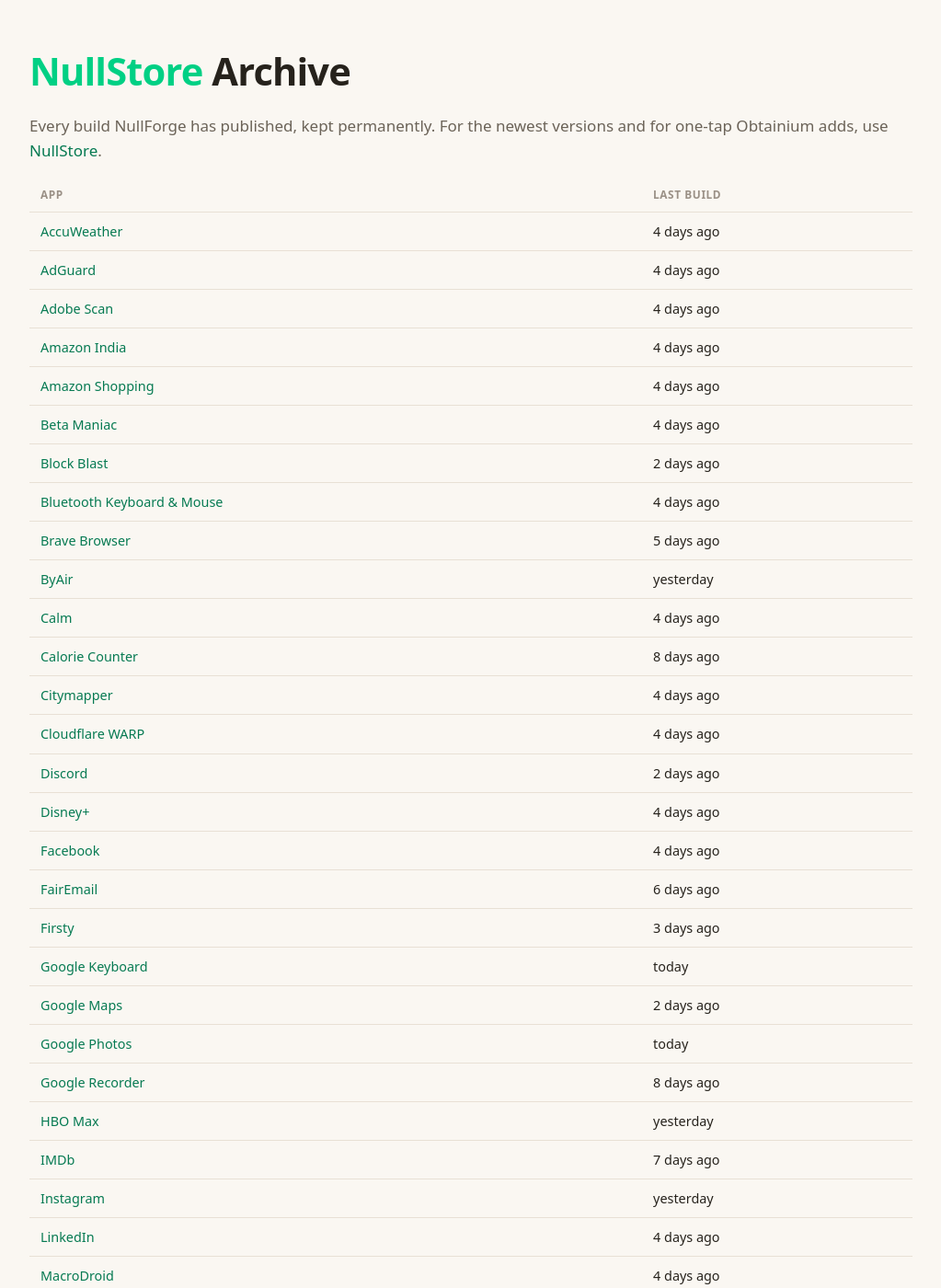
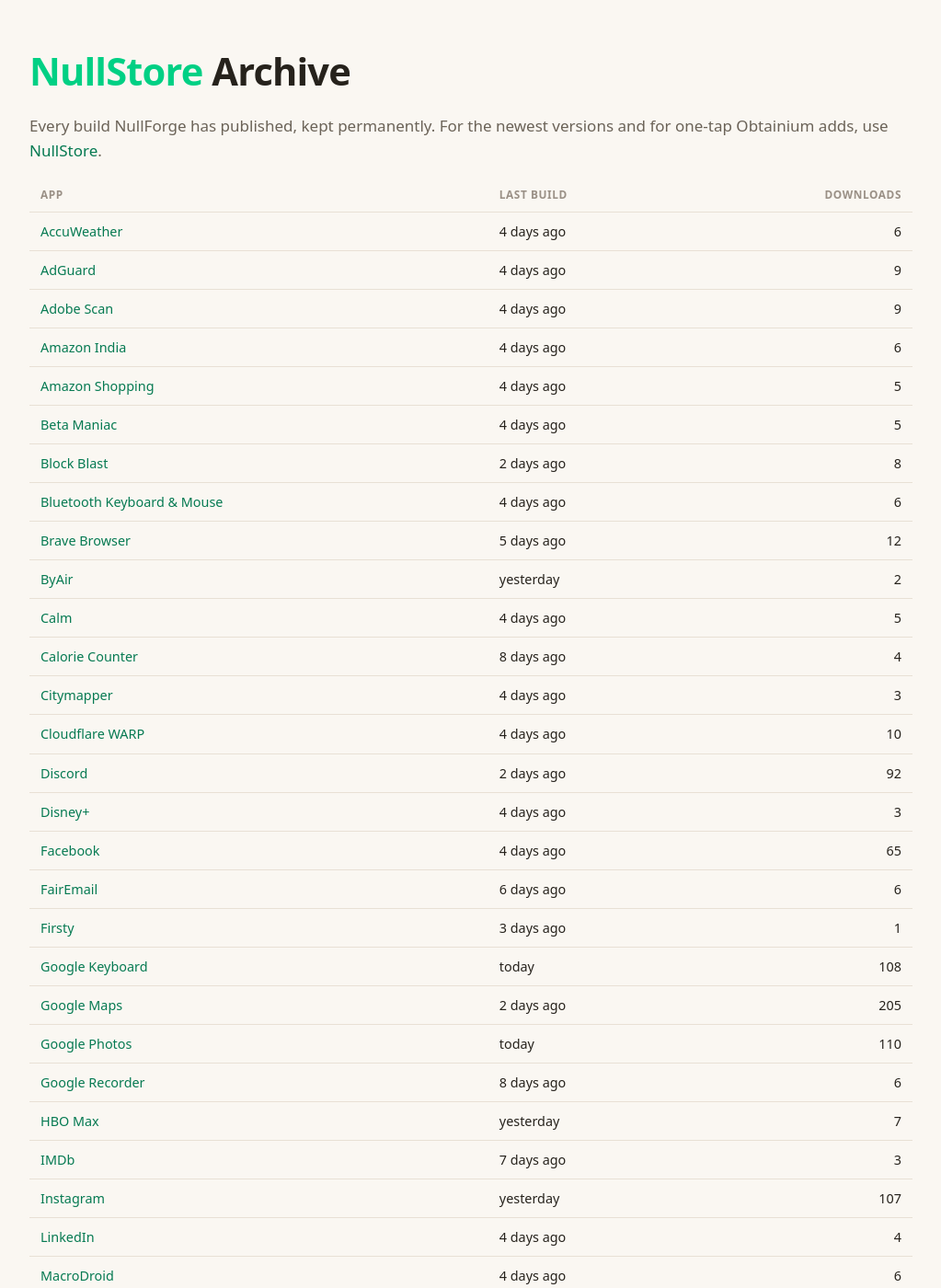
Before and after one commit to nullcpy/archive, a Jekyll site: the page built from index.md, in a window 1280 px wide and 1400 px high. Shown: the whole window at 92% size, without its empty margins (128-1151 px from the left). Built offline with Jekyll 4.4.1, drawn with Linux system fonts in a browser that asks for light colours; some of the changed text lies outside the part shown.

Commit message:
chore: rebuild the archive Pages surface [skip ci]

```diff
--- a/index.md
+++ b/index.md
@@ -6,76 +6,76 @@ title: NullStore Archive
 
 Every build NullForge has published, kept permanently. For the newest versions and for one-tap Obtainium adds, use [NullStore](https://nullcpy.github.io/nullstore).
 
-| App | Last build |
-|---|---|
-| [AccuWeather](https://nullcpy.github.io/archive/apps/accuweather/) | <time datetime="2026-10-28T18:46:43Z" data-relative>2026-10-28</time> |
-| [AdGuard](https://nullcpy.github.io/archive/apps/adguard/) | <time datetime="2026-10-28T18:46:43Z" data-relative>2026-10-28</time> |
-| [Adobe Scan](https://nullcpy.github.io/archive/apps/adobescan/) | <time datetime="2026-10-28T18:46:43Z" data-relative>2026-10-28</time> |
-| [Amazon India](https://nullcpy.github.io/archive/apps/amazonindia/) | <time datetime="2026-10-28T18:46:43Z" data-relative>2026-10-28</time> |
-| [Amazon Shopping](https://nullcpy.github.io/archive/apps/amazonshopping/) | <time datetime="2026-10-28T18:46:43Z" data-relative>2026-10-28</time> |
-| [Beta Maniac](https://nullcpy.github.io/archive/apps/betamaniac/) | <time datetime="2026-10-28T18:46:43Z" data-relative>2026-10-28</time> |
-| [Block Blast](https://nullcpy.github.io/archive/apps/blockblast/) | <time datetime="2026-10-30T00:01:56Z" data-relative>2026-10-30</time> |
-| [Bluetooth Keyboard & Mouse](https://nullcpy.github.io/archive/apps/bluetoothkeyboardmouse/) | <time datetime="2026-10-28T18:46:43Z" data-relative>2026-10-28</time> |
-| [Brave Browser](https://nullcpy.github.io/archive/apps/bravebrowser/) | <time datetime="2026-10-27T04:25:16Z" data-relative>2026-10-27</time> |
-| [ByAir](https://nullcpy.github.io/archive/apps/byair/) | <time datetime="2026-10-31T17:47:02Z" data-relative>2026-10-31</time> |
-| [Calm](https://nullcpy.github.io/archive/apps/calm/) | <time datetime="2026-10-28T18:46:43Z" data-relative>2026-10-28</time> |
-| [Calorie Counter](https://nullcpy.github.io/archive/apps/caloriecounter/) | <time datetime="2026-10-24T09:35:38Z" data-relative>2026-10-24</time> |
-| [Citymapper](https://nullcpy.github.io/archive/apps/citymapper/) | <time datetime="2026-10-28T18:46:43Z" data-relative>2026-10-28</time> |
-| [Cloudflare WARP](https://nullcpy.github.io/archive/apps/cloudflarewarp/) | <time datetime="2026-10-28T18:46:43Z" data-relative>2026-10-28</time> |
-| [Discord](https://nullcpy.github.io/archive/apps/discord/) | <time datetime="2026-10-30T15:18:38Z" data-relative>2026-10-30</time> |
-| [Disney+](https://nullcpy.github.io/archive/apps/disney/) | <time datetime="2026-10-28T21:22:56Z" data-relative>2026-10-28</time> |
-| [Facebook](https://nullcpy.github.io/archive/apps/facebook/) | <time datetime="2026-10-28T21:22:56Z" data-relative>2026-10-28</time> |
-| [FairEmail](https://nullcpy.github.io/archive/apps/fairemail/) | <time datetime="2026-10-26T11:06:43Z" data-relative>2026-10-26</time> |
-| [Firsty](https://nullcpy.github.io/archive/apps/firsty/) | <time datetime="2026-10-29T06:46:20Z" data-relative>2026-10-29</time> |
-| [Google Keyboard](https://nullcpy.github.io/archive/apps/googlekeyboard/) | <time datetime="2026-11-01T05:59:29Z" data-relative>2026-11-01</time> |
-| [Google Maps](https://nullcpy.github.io/archive/apps/googlemaps/) | <time datetime="2026-10-30T23:51:29Z" data-relative>2026-10-30</time> |
-| [Google Photos](https://nullcpy.github.io/archive/apps/googlephotos/) | <time datetime="2026-11-01T06:05:23Z" data-relative>2026-11-01</time> |
-| [Google Recorder](https://nullcpy.github.io/archive/apps/googlerecorder/) | <time datetime="2026-10-24T09:35:38Z" data-relative>2026-10-24</time> |
-| [HBO Max](https://nullcpy.github.io/archive/apps/hbomax/) | <time datetime="2026-10-31T20:14:45Z" data-relative>2026-10-31</time> |
-| [IMDb](https://nullcpy.github.io/archive/apps/imdb/) | <time datetime="2026-10-25T15:56:22Z" data-relative>2026-10-25</time> |
-| [Instagram](https://nullcpy.github.io/archive/apps/instagram/) | <time datetime="2026-10-31T23:24:18Z" data-relative>2026-10-31</time> |
-| [LinkedIn](https://nullcpy.github.io/archive/apps/linkedin/) | <time datetime="2026-10-28T18:46:43Z" data-relative>2026-10-28</time> |
-| [MacroDroid](https://nullcpy.github.io/archive/apps/macrodroid/) | <time datetime="2026-10-28T18:46:43Z" data-relative>2026-10-28</time> |
-| [Messenger](https://nullcpy.github.io/archive/apps/messenger/) | <time datetime="2026-10-31T17:47:02Z" data-relative>2026-10-31</time> |
-| [Microsoft Lens](https://nullcpy.github.io/archive/apps/microsoftlens/) | <time datetime="2026-10-24T12:57:28Z" data-relative>2026-10-24</time> |
-| [Microsoft Word](https://nullcpy.github.io/archive/apps/microsoftword/) | <time datetime="2026-10-28T18:46:43Z" data-relative>2026-10-28</time> |
-| [Musicolet](https://nullcpy.github.io/archive/apps/musicolet/) | <time datetime="2026-10-31T11:01:53Z" data-relative>2026-10-31</time> |
-| [Musicolet Cast Plugin](https://nullcpy.github.io/archive/apps/musicoletcastplugin/) | <time datetime="2026-10-31T11:01:53Z" data-relative>2026-10-31</time> |
-| [MyFitnessPal](https://nullcpy.github.io/archive/apps/myfitnesspal/) | <time datetime="2026-10-26T11:06:43Z" data-relative>2026-10-26</time> |
-| [Netflix](https://nullcpy.github.io/archive/apps/netflix/) | <time datetime="2026-10-31T20:14:45Z" data-relative>2026-10-31</time> |
-| [Ninja VPN](https://nullcpy.github.io/archive/apps/ninjavpn/) | <time datetime="2026-10-28T18:46:43Z" data-relative>2026-10-28</time> |
-| [Offline Games](https://nullcpy.github.io/archive/apps/offlinegames/) | <time datetime="2026-10-26T21:13:33Z" data-relative>2026-10-26</time> |
-| [Peacock](https://nullcpy.github.io/archive/apps/peacock/) | <time datetime="2026-10-31T20:14:45Z" data-relative>2026-10-31</time> |
-| [Photomath](https://nullcpy.github.io/archive/apps/photomath/) | <time datetime="2026-10-29T11:37:32Z" data-relative>2026-10-29</time> |
-| [PicsArt](https://nullcpy.github.io/archive/apps/picsart/) | <time datetime="2026-10-28T18:46:43Z" data-relative>2026-10-28</time> |
-| [Pinterest](https://nullcpy.github.io/archive/apps/pinterest/) | <time datetime="2026-10-26T11:06:43Z" data-relative>2026-10-26</time> |
-| [pixiv](https://nullcpy.github.io/archive/apps/pixiv/) | <time datetime="2026-10-24T09:35:38Z" data-relative>2026-10-24</time> |
-| [PlutoTV](https://nullcpy.github.io/archive/apps/plutotv/) | <time datetime="2026-10-31T20:14:45Z" data-relative>2026-10-31</time> |
-| [Pocket Casts](https://nullcpy.github.io/archive/apps/pocketcasts/) | <time datetime="2026-10-28T18:46:43Z" data-relative>2026-10-28</time> |
-| [Pocket Whip](https://nullcpy.github.io/archive/apps/pocketwhip/) | <time datetime="2026-10-24T16:43:37Z" data-relative>2026-10-24</time> |
-| [Prime Video](https://nullcpy.github.io/archive/apps/primevideo/) | <time datetime="2026-10-31T20:14:45Z" data-relative>2026-10-31</time> |
-| [Proton Mail](https://nullcpy.github.io/archive/apps/protonmail/) | <time datetime="2026-10-31T11:01:53Z" data-relative>2026-10-31</time> |
-| [Proton Pass](https://nullcpy.github.io/archive/apps/protonpass/) | <time datetime="2026-10-31T11:01:53Z" data-relative>2026-10-31</time> |
-| [Proton VPN](https://nullcpy.github.io/archive/apps/protonvpn/) | <time datetime="2026-10-31T11:01:53Z" data-relative>2026-10-31</time> |
-| [RAR](https://nullcpy.github.io/archive/apps/rar/) | <time datetime="2026-10-28T18:46:43Z" data-relative>2026-10-28</time> |
-| [Reddit](https://nullcpy.github.io/archive/apps/reddit/) | <time datetime="2026-10-31T17:39:38Z" data-relative>2026-10-31</time> |
-| [Remote for Android TV](https://nullcpy.github.io/archive/apps/remoteforandroidtv/) | <time datetime="2026-11-01T06:05:23Z" data-relative>2026-11-01</time> |
-| [Send Files to TV](https://nullcpy.github.io/archive/apps/sendfilestotv/) | <time datetime="2026-10-28T18:46:43Z" data-relative>2026-10-28</time> |
-| [Showly](https://nullcpy.github.io/archive/apps/showly/) | <time datetime="2026-10-31T11:01:53Z" data-relative>2026-10-31</time> |
-| [Sofascore](https://nullcpy.github.io/archive/apps/sofascore/) | <time datetime="2026-10-26T11:06:43Z" data-relative>2026-10-26</time> |
-| [SoundCloud](https://nullcpy.github.io/archive/apps/soundcloud/) | <time datetime="2026-10-24T09:35:38Z" data-relative>2026-10-24</time> |
-| [Strava](https://nullcpy.github.io/archive/apps/strava/) | <time datetime="2026-10-29T11:37:32Z" data-relative>2026-10-29</time> |
-| [Telegram](https://nullcpy.github.io/archive/apps/telegram/) | <time datetime="2026-10-31T17:47:02Z" data-relative>2026-10-31</time> |
-| [TeraBox](https://nullcpy.github.io/archive/apps/terabox/) | <time datetime="2026-10-31T11:01:53Z" data-relative>2026-10-31</time> |
-| [Termius](https://nullcpy.github.io/archive/apps/termius/) | <time datetime="2026-10-28T18:46:43Z" data-relative>2026-10-28</time> |
-| [The Weather Channel](https://nullcpy.github.io/archive/apps/theweatherchannel/) | <time datetime="2026-10-28T18:46:43Z" data-relative>2026-10-28</time> |
-| [TikTok](https://nullcpy.github.io/archive/apps/tiktok/) | <time datetime="2026-10-27T04:25:16Z" data-relative>2026-10-27</time> |
-| [Truecaller](https://nullcpy.github.io/archive/apps/truecaller/) | <time datetime="2026-10-26T11:06:43Z" data-relative>2026-10-26</time> |
-| [Twitch](https://nullcpy.github.io/archive/apps/twitch/) | <time datetime="2026-10-31T20:14:45Z" data-relative>2026-10-31</time> |
-| [Twitter](https://nullcpy.github.io/archive/apps/twitter/) | <time datetime="2026-10-30T00:01:56Z" data-relative>2026-10-30</time> |
-| [Viber](https://nullcpy.github.io/archive/apps/viber/) | <time datetime="2026-10-24T09:35:38Z" data-relative>2026-10-24</time> |
-| [ViX](https://nullcpy.github.io/archive/apps/vix/) | <time datetime="2026-10-28T21:22:56Z" data-relative>2026-10-28</time> |
-| [Windscribe VPN](https://nullcpy.github.io/archive/apps/windscribevpn/) | <time datetime="2026-10-28T18:46:43Z" data-relative>2026-10-28</time> |
-| [YouTube](https://nullcpy.github.io/archive/apps/youtube/) | <time datetime="2026-10-31T17:39:38Z" data-relative>2026-10-31</time> |
-| [YouTube Music](https://nullcpy.github.io/archive/apps/youtubemusic/) | <time datetime="2026-10-31T17:39:38Z" data-relative>2026-10-31</time> |
-| [Zalo](https://nullcpy.github.io/archive/apps/zalo/) | <time datetime="2026-10-30T15:18:38Z" data-relative>2026-10-30</time> |
+| App | Last build | Downloads |
+|---|---|---:|
+| [AccuWeather](https://nullcpy.github.io/archive/apps/accuweather/) | <time datetime="2026-10-28T18:46:43Z" data-relative>2026-10-28</time> | 6 |
+| [AdGuard](https://nullcpy.github.io/archive/apps/adguard/) | <time datetime="2026-10-28T18:46:43Z" data-relative>2026-10-28</time> | 9 |
+| [Adobe Scan](https://nullcpy.github.io/archive/apps/adobescan/) | <time datetime="2026-10-28T18:46:43Z" data-relative>2026-10-28</time> | 9 |
+| [Amazon India](https://nullcpy.github.io/archive/apps/amazonindia/) | <time datetime="2026-10-28T18:46:43Z" data-relative>2026-10-28</time> | 6 |
+| [Amazon Shopping](https://nullcpy.github.io/archive/apps/amazonshopping/) | <time datetime="2026-10-28T18:46:43Z" data-relative>2026-10-28</time> | 5 |
+| [Beta Maniac](https://nullcpy.github.io/archive/apps/betamaniac/) | <time datetime="2026-10-28T18:46:43Z" data-relative>2026-10-28</time> | 5 |
+| [Block Blast](https://nullcpy.github.io/archive/apps/blockblast/) | <time datetime="2026-10-30T00:01:56Z" data-relative>2026-10-30</time> | 8 |
+| [Bluetooth Keyboard & Mouse](https://nullcpy.github.io/archive/apps/bluetoothkeyboardmouse/) | <time datetime="2026-10-28T18:46:43Z" data-relative>2026-10-28</time> | 6 |
+| [Brave Browser](https://nullcpy.github.io/archive/apps/bravebrowser/) | <time datetime="2026-10-27T04:25:16Z" data-relative>2026-10-27</time> | 12 |
+| [ByAir](https://nullcpy.github.io/archive/apps/byair/) | <time datetime="2026-10-31T17:47:02Z" data-relative>2026-10-31</time> | 2 |
+| [Calm](https://nullcpy.github.io/archive/apps/calm/) | <time datetime="2026-10-28T18:46:43Z" data-relative>2026-10-28</time> | 5 |
+| [Calorie Counter](https://nullcpy.github.io/archive/apps/caloriecounter/) | <time datetime="2026-10-24T09:35:38Z" data-relative>2026-10-24</time> | 4 |
+| [Citymapper](https://nullcpy.github.io/archive/apps/citymapper/) | <time datetime="2026-10-28T18:46:43Z" data-relative>2026-10-28</time> | 3 |
+| [Cloudflare WARP](https://nullcpy.github.io/archive/apps/cloudflarewarp/) | <time datetime="2026-10-28T18:46:43Z" data-relative>2026-10-28</time> | 10 |
+| [Discord](https://nullcpy.github.io/archive/apps/discord/) | <time datetime="2026-10-30T15:18:38Z" data-relative>2026-10-30</time> | 92 |
+| [Disney+](https://nullcpy.github.io/archive/apps/disney/) | <time datetime="2026-10-28T21:22:56Z" data-relative>2026-10-28</time> | 3 |
+| [Facebook](https://nullcpy.github.io/archive/apps/facebook/) | <time datetime="2026-10-28T21:22:56Z" data-relative>2026-10-28</time> | 65 |
+| [FairEmail](https://nullcpy.github.io/archive/apps/fairemail/) | <time datetime="2026-10-26T11:06:43Z" data-relative>2026-10-26</time> | 6 |
+| [Firsty](https://nullcpy.github.io/archive/apps/firsty/) | <time datetime="2026-10-29T06:46:20Z" data-relative>2026-10-29</time> | 1 |
+| [Google Keyboard](https://nullcpy.github.io/archive/apps/googlekeyboard/) | <time datetime="2026-11-01T05:59:29Z" data-relative>2026-11-01</time> | 108 |
+| [Google Maps](https://nullcpy.github.io/archive/apps/googlemaps/) | <time datetime="2026-10-30T23:51:29Z" data-relative>2026-10-30</time> | 205 |
+| [Google Photos](https://nullcpy.github.io/archive/apps/googlephotos/) | <time datetime="2026-11-01T06:05:23Z" data-relative>2026-11-01</time> | 110 |
+| [Google Recorder](https://nullcpy.github.io/archive/apps/googlerecorder/) | <time datetime="2026-10-24T09:35:38Z" data-relative>2026-10-24</time> | 6 |
+| [HBO Max](https://nullcpy.github.io/archive/apps/hbomax/) | <time datetime="2026-10-31T20:14:45Z" data-relative>2026-10-31</time> | 7 |
+| [IMDb](https://nullcpy.github.io/archive/apps/imdb/) | <time datetime="2026-10-25T15:56:22Z" data-relative>2026-10-25</time> | 3 |
+| [Instagram](https://nullcpy.github.io/archive/apps/instagram/) | <time datetime="2026-10-31T23:24:18Z" data-relative>2026-10-31</time> | 107 |
+| [LinkedIn](https://nullcpy.github.io/archive/apps/linkedin/) | <time datetime="2026-10-28T18:46:43Z" data-relative>2026-10-28</time> | 4 |
+| [MacroDroid](https://nullcpy.github.io/archive/apps/macrodroid/) | <time datetime="2026-10-28T18:46:43Z" data-relative>2026-10-28</time> | 6 |
+| [Messenger](https://nullcpy.github.io/archive/apps/messenger/) | <time datetime="2026-10-31T17:47:02Z" data-relative>2026-10-31</time> | 22 |
+| [Microsoft Lens](https://nullcpy.github.io/archive/apps/microsoftlens/) | <time datetime="2026-10-24T12:57:28Z" data-relative>2026-10-24</time> | 4 |
+| [Microsoft Word](https://nullcpy.github.io/archive/apps/microsoftword/) | <time datetime="2026-10-28T18:46:43Z" data-relative>2026-10-28</time> | 24 |
+| [Musicolet](https://nullcpy.github.io/archive/apps/musicolet/) | <time datetime="2026-10-31T11:01:53Z" data-relative>2026-10-31</time> | 29 |
+| [Musicolet Cast Plugin](https://nullcpy.github.io/archive/apps/musicoletcastplugin/) | <time datetime="2026-10-31T11:01:53Z" data-relative>2026-10-31</time> | 28 |
+| [MyFitnessPal](https://nullcpy.github.io/archive/apps/myfitnesspal/) | <time datetime="2026-10-26T11:06:43Z" data-relative>2026-10-26</time> | 14 |
+| [Netflix](https://nullcpy.github.io/archive/apps/netflix/) | <time datetime="2026-10-31T20:14:45Z" data-relative>2026-10-31</time> | 11 |
+| [Ninja VPN](https://nullcpy.github.io/archive/apps/ninjavpn/) | <time datetime="2026-10-28T18:46:43Z" data-relative>2026-10-28</time> | 8 |
+| [Offline Games](https://nullcpy.github.io/archive/apps/offlinegames/) | <time datetime="2026-10-26T21:13:33Z" data-relative>2026-10-26</time> | 8 |
+| [Peacock](https://nullcpy.github.io/archive/apps/peacock/) | <time datetime="2026-10-31T20:14:45Z" data-relative>2026-10-31</time> | 7 |
+| [Photomath](https://nullcpy.github.io/archive/apps/photomath/) | <time datetime="2026-10-29T11:37:32Z" data-relative>2026-10-29</time> | 13 |
+| [PicsArt](https://nullcpy.github.io/archive/apps/picsart/) | <time datetime="2026-10-28T18:46:43Z" data-relative>2026-10-28</time> | 2 |
+| [Pinterest](https://nullcpy.github.io/archive/apps/pinterest/) | <time datetime="2026-10-26T11:06:43Z" data-relative>2026-10-26</time> | 4 |
+| [pixiv](https://nullcpy.github.io/archive/apps/pixiv/) | <time datetime="2026-10-24T09:35:38Z" data-relative>2026-10-24</time> | 2 |
+| [PlutoTV](https://nullcpy.github.io/archive/apps/plutotv/) | <time datetime="2026-10-31T20:14:45Z" data-relative>2026-10-31</time> | 7 |
+| [Pocket Casts](https://nullcpy.github.io/archive/apps/pocketcasts/) | <time datetime="2026-10-28T18:46:43Z" data-relative>2026-10-28</time> | 6 |
+| [Pocket Whip](https://nullcpy.github.io/archive/apps/pocketwhip/) | <time datetime="2026-10-24T16:43:37Z" data-relative>2026-10-24</time> | 5 |
+| [Prime Video](https://nullcpy.github.io/archive/apps/primevideo/) | <time datetime="2026-10-31T20:14:45Z" data-relative>2026-10-31</time> | 14 |
+| [Proton Mail](https://nullcpy.github.io/archive/apps/protonmail/) | <time datetime="2026-10-31T11:01:53Z" data-relative>2026-10-31</time> | 51 |
+| [Proton Pass](https://nullcpy.github.io/archive/apps/protonpass/) | <time datetime="2026-10-31T11:01:53Z" data-relative>2026-10-31</time> | 46 |
+| [Proton VPN](https://nullcpy.github.io/archive/apps/protonvpn/) | <time datetime="2026-10-31T11:01:53Z" data-relative>2026-10-31</time> | 83 |
+| [RAR](https://nullcpy.github.io/archive/apps/rar/) | <time datetime="2026-10-28T18:46:43Z" data-relative>2026-10-28</time> | 6 |
+| [Reddit](https://nullcpy.github.io/archive/apps/reddit/) | <time datetime="2026-10-31T17:39:38Z" data-relative>2026-10-31</time> | 268 |
+| [Remote for Android TV](https://nullcpy.github.io/archive/apps/remoteforandroidtv/) | <time datetime="2026-11-01T06:05:23Z" data-relative>2026-11-01</time> | 4 |
+| [Send Files to TV](https://nullcpy.github.io/archive/apps/sendfilestotv/) | <time datetime="2026-10-28T18:46:43Z" data-relative>2026-10-28</time> | 5 |
+| [Showly](https://nullcpy.github.io/archive/apps/showly/) | <time datetime="2026-10-31T11:01:53Z" data-relative>2026-10-31</time> | 40 |
+| [Sofascore](https://nullcpy.github.io/archive/apps/sofascore/) | <time datetime="2026-10-26T11:06:43Z" data-relative>2026-10-26</time> | 9 |
+| [SoundCloud](https://nullcpy.github.io/archive/apps/soundcloud/) | <time datetime="2026-10-24T09:35:38Z" data-relative>2026-10-24</time> | 3 |
+| [Strava](https://nullcpy.github.io/archive/apps/strava/) | <time datetime="2026-10-29T11:37:32Z" data-relative>2026-10-29</time> | 12 |
+| [Telegram](https://nullcpy.github.io/archive/apps/telegram/) | <time datetime="2026-10-31T17:47:02Z" data-relative>2026-10-31</time> | 39 |
+| [TeraBox](https://nullcpy.github.io/archive/apps/terabox/) | <time datetime="2026-10-31T11:01:53Z" data-relative>2026-10-31</time> | 51 |
+| [Termius](https://nullcpy.github.io/archive/apps/termius/) | <time datetime="2026-10-28T18:46:43Z" data-relative>2026-10-28</time> | 5 |
+| [The Weather Channel](https://nullcpy.github.io/archive/apps/theweatherchannel/) | <time datetime="2026-10-28T18:46:43Z" data-relative>2026-10-28</time> | 5 |
+| [TikTok](https://nullcpy.github.io/archive/apps/tiktok/) | <time datetime="2026-10-27T04:25:16Z" data-relative>2026-10-27</time> | 33 |
+| [Truecaller](https://nullcpy.github.io/archive/apps/truecaller/) | <time datetime="2026-10-26T11:06:43Z" data-relative>2026-10-26</time> | 53 |
+| [Twitch](https://nullcpy.github.io/archive/apps/twitch/) | <time datetime="2026-10-31T20:14:45Z" data-relative>2026-10-31</time> | 5 |
+| [Twitter](https://nullcpy.github.io/archive/apps/twitter/) | <time datetime="2026-10-30T00:01:56Z" data-relative>2026-10-30</time> | 127 |
+| [Viber](https://nullcpy.github.io/archive/apps/viber/) | <time datetime="2026-10-24T09:35:38Z" data-relative>2026-10-24</time> | 2 |
+| [ViX](https://nullcpy.github.io/archive/apps/vix/) | <time datetime="2026-10-28T21:22:56Z" data-relative>2026-10-28</time> | 3 |
+| [Windscribe VPN](https://nullcpy.github.io/archive/apps/windscribevpn/) | <time datetime="2026-10-28T18:46:43Z" data-relative>2026-10-28</time> | 5 |
+| [YouTube](https://nullcpy.github.io/archive/apps/youtube/) | <time datetime="2026-10-31T17:39:38Z" data-relative>2026-10-31</time> | 475 |
+| [YouTube Music](https://nullcpy.github.io/archive/apps/youtubemusic/) | <time datetime="2026-10-31T17:39:38Z" data-relative>2026-10-31</time> | 377 |
+| [Zalo](https://nullcpy.github.io/archive/apps/zalo/) | <time datetime="2026-10-30T15:18:38Z" data-relative>2026-10-30</time> | 6 |
```
